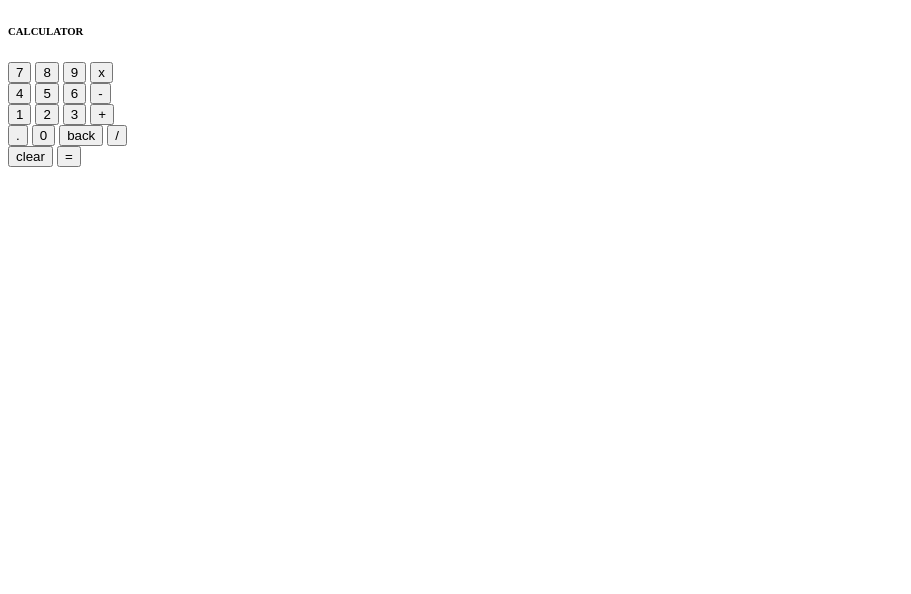
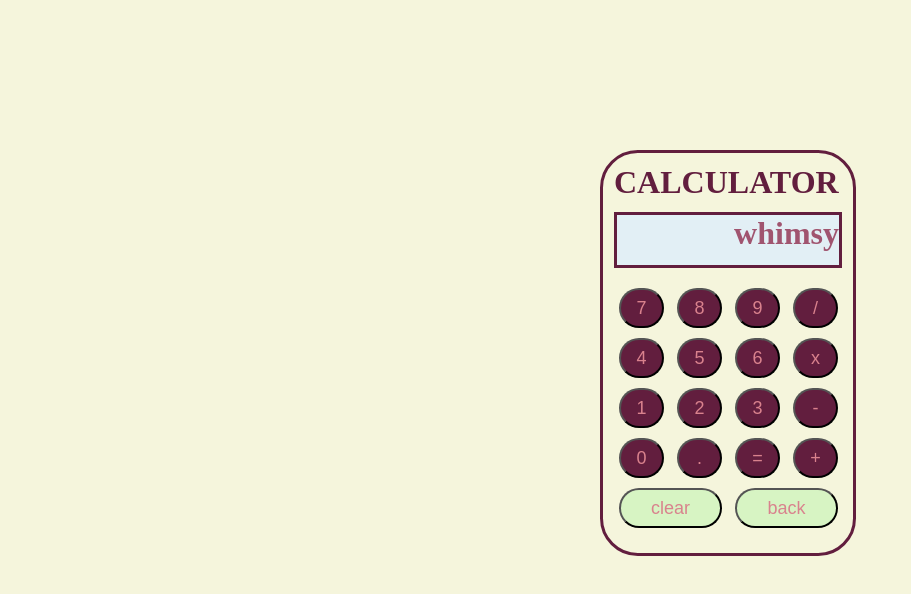
Before and after one commit to snehakumaribee/calculator, a plain HTML site: page index.html in a window 1280 px wide. Shown: the whole page, without its empty margins (0-911 px from the left). Drawn offline with Linux system fonts and the light colour scheme.

Commit message:
basic structure in  html css

```diff
--- a/index.html
+++ b/index.html
@@ -5,38 +5,39 @@
     <meta charset="UTF-8">
     <meta name="viewport" content="width=device-width, initial-scale=1.0">
     <title>calculator</title>
-    <link href="style.css" rel="stylesheet">
+    <link rel="stylesheet" href="style.css">
 </head>
 
 <body>
-    <h6>CALCULATOR</h6>
+    <h1>CALCULATOR</h1>
+    <h1 id="screen">whimsy</h1>
     <div id="row1">
-        <button>7</button>
-        <button>8</button>
-        <button>9</button>
-        <button>x</button>
+        <button onclick="entervalue()">7</button>
+        <button onclick="entervalue()">8</button>
+        <button onclick="entervalue()">9</button>
+        <button onclick="entervalue()">/</button>
     </div>
     <div id="row2">
-        <button>4</button>
-        <button>5</button>
-        <button>6</button>
-        <button>-</button>
+        <button onclick="entervalue()">4</button>
+        <button onclick="entervalue()">5</button>
+        <button onclick="entervalue()">6</button>
+        <button onclick="entervalue()">x</button>
     </div>
     <div id="row3">
-        <button>1</button>
-        <button>2</button>
-        <button>3</button>
-        <button>+</button>
+        <button onclick="entervalue()">1</button>
+        <button onclick="entervalue()">2</button>
+        <button onclick="entervalue()">3</button>
+        <button onclick="entervalue()">-</button>
     </div>
     <div id="row4">
-        <button>.</button>
-        <button>0</button>
-        <button>back</button>
-        <button>/</button>
+        <button onclick="entervalue()">0</button>
+        <button onclick="entervalue()">.</button>
+        <button onclick="entervalue()">=</button>
+        <button onclick="entervalue()">+</button>
     </div>
     <div id="row5">
-        <button>clear</button>
-        <button>=</button>
+        <button onclick="entervalue()" id="clear">clear</button>
+        <button onclick="entervalue()" id="back">back</button>
     </div>
 </body>
 
--- a/style.css
+++ b/style.css
@@ -0,0 +1,82 @@
+body {
+    background-color: beige;
+    border: solid;
+    border-color: #621E3E;
+    border-radius: 1cm;
+    height: 400px;
+    width: 250px;
+    margin-top: 150px;
+    margin-left: 600px;
+}
+
+h1 {
+    color: #621E3E;
+    margin: 11px;
+}
+
+button {
+    color: #D9828D;
+    background-color: #621E3E;
+    height: 40px;
+    width:  45px;
+    margin-left: 9px;
+    font-size: large;
+    font-family: fantasy;
+    border-radius: 20px;
+}
+
+#screen {
+    border: solid;
+    border-color: #621E3E;
+    height: 50px;
+    text-align: right;
+
+    color: #a0546f;
+    background-color: rgb(226, 239, 245);
+    margin-bottom: 20px;
+}
+
+#row1 {
+    height: 30px;
+    width: 250px;
+    margin-left: 7px;
+    margin-bottom: 20px;
+}
+
+#row2 {
+    height: 30px;
+    width: 250px;
+    margin-left: 7px;
+   margin-bottom: 20px;
+}
+
+#row3 {
+    height: 30px;
+    width: 250px;
+    margin-left: 7px;
+    margin-bottom: 20px;
+}
+
+#row4 {
+    height: 30px;
+    width: 250px;
+    margin-left: 7px;
+    margin-bottom: 20px;
+}
+
+#row5 {
+    height: 30px;
+    width: 250px;
+    margin-left: 7px;
+    margin-bottom: 20px;
+}
+
+#clear {
+    width: 103px;
+    background-color: rgb(215, 244, 195);
+}
+
+#back {
+    width: 103px;
+    background-color: rgb(215, 244, 195);
+}
```
